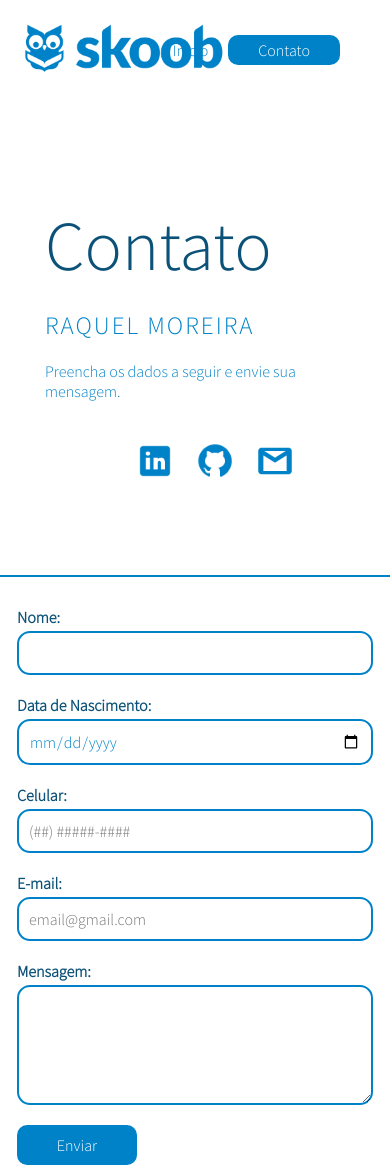
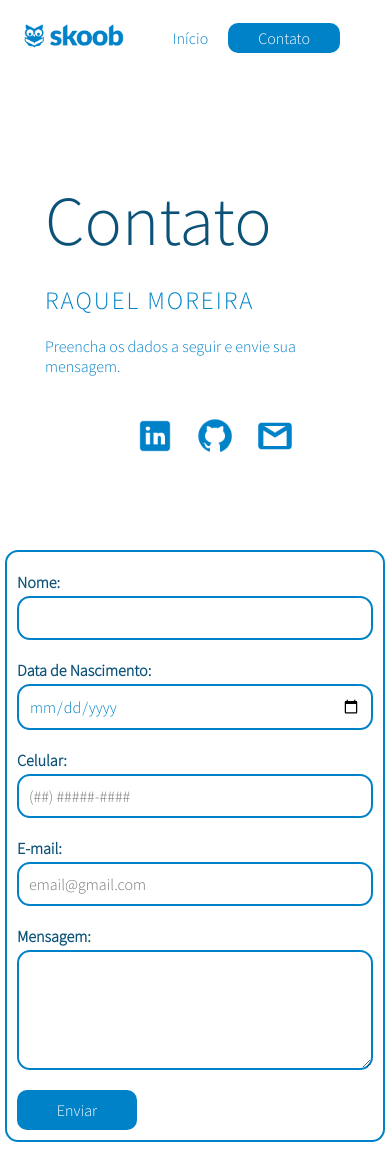
Before and after one commit to raquelm16/Skoob, a plain HTML site: page contato.html in a window 390 px wide. Shown: the top 1168 px of the page. Drawn offline with Linux system fonts and the light colour scheme.

Commit message:
Update estilo.css

```diff
--- a/css/estilo.css
+++ b/css/estilo.css
@@ -145,4 +145,11 @@ form .botao.botao-destaque{
     .sobre{
         align-items: center;
     }
+    .logo{
+        width: 100px;
+    }
+    form{
+        padding: 10px;
+        padding-top: 20px;
+    }
 }
```
